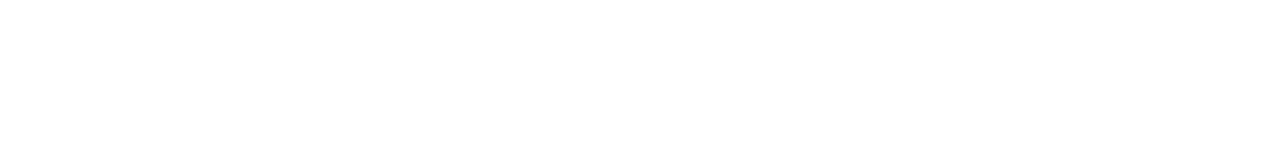
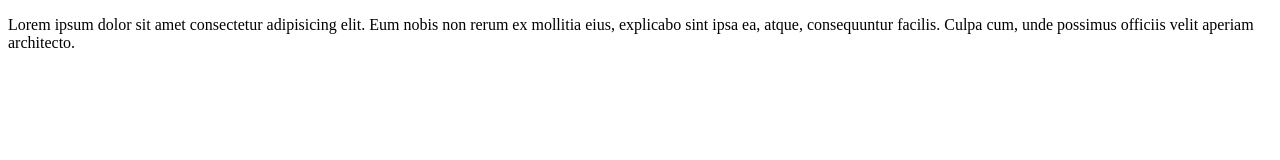
Before and after one commit to jose-j-hv/primer-repositorio, a plain HTML site: page index.html in a window 1280 px wide. Drawn offline with Linux system fonts and the light colour scheme.

Commit message:
Puse un loren ipsum

```diff
--- a/index.html
+++ b/index.html
@@ -4,6 +4,7 @@
     <meta charset="UTF-8">
     <meta name="viewport" content="width=device-width, initial-scale=1.0">
     <title>Document</title>
+    <p>Lorem ipsum dolor sit amet consectetur adipisicing elit. Eum nobis non rerum ex mollitia eius, explicabo sint ipsa ea, atque, consequuntur facilis. Culpa cum, unde possimus officiis velit aperiam architecto.</p>
 </head>
 <body>
 
```
